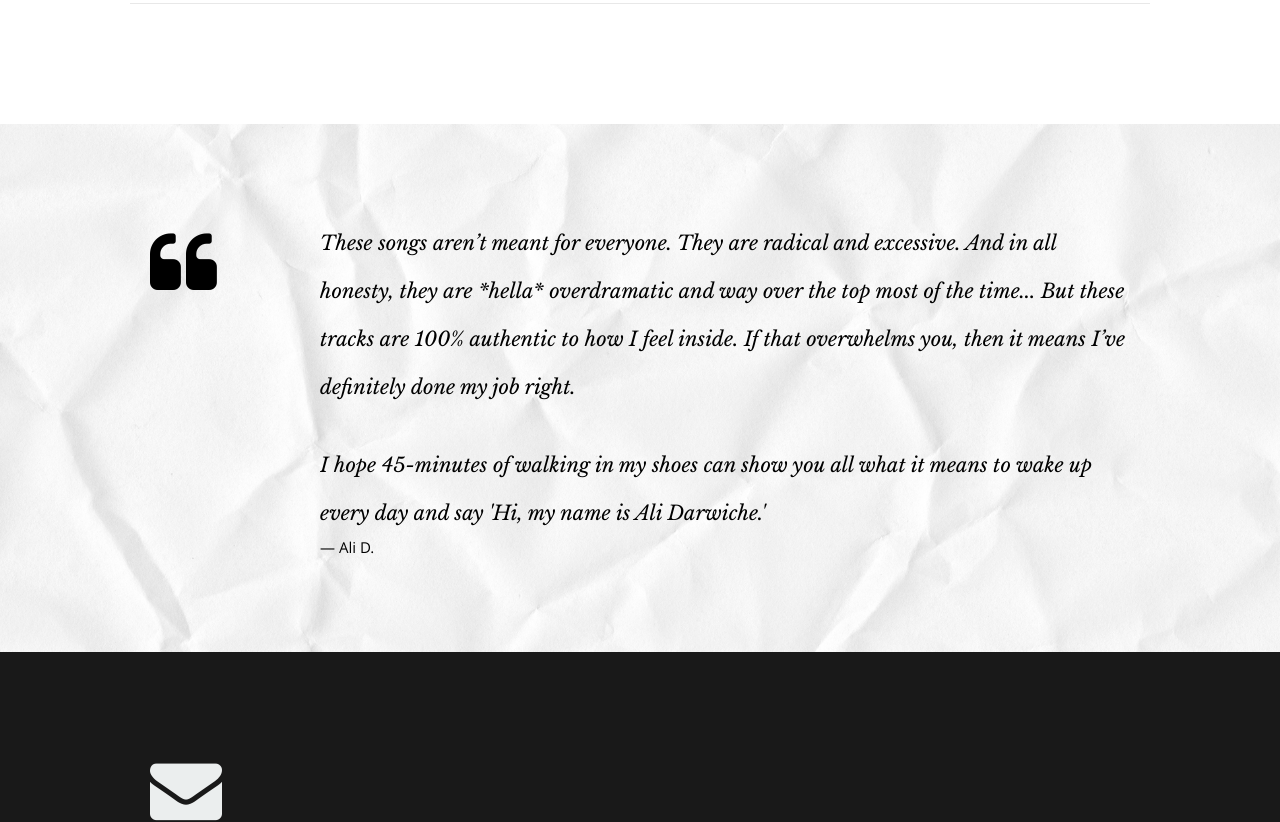
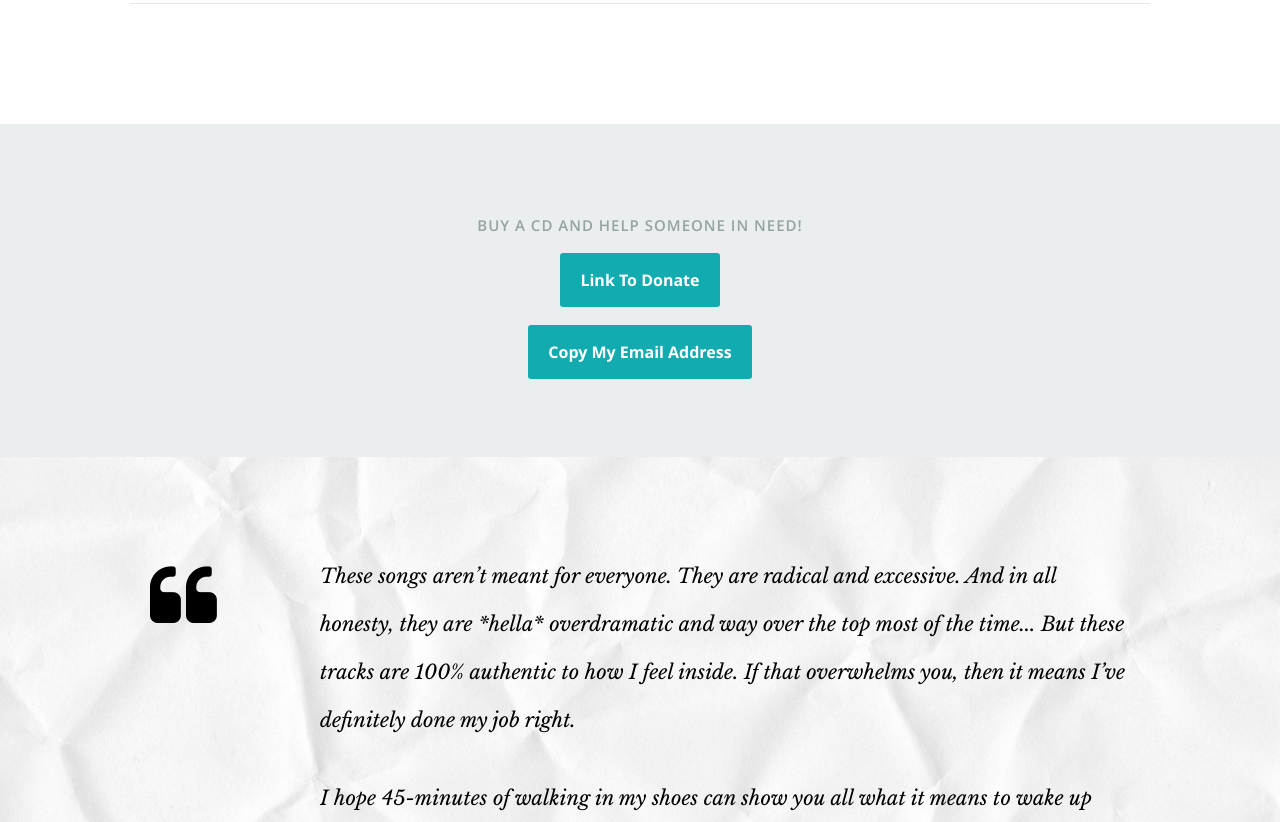
Before and after one commit to alidarwiche/appreciate-everything, a React (Create React App) app: page / in a window 1280 px wide. Shown: the part 1660-2482 px from the top of the page. Built offline with nearby package versions, Linux system fonts and the light colour scheme.

Commit message:
Adding Donation section to website

```diff
--- a/package.json
+++ b/package.json
@@ -5,6 +5,7 @@
   "dependencies": {
     "jquery": "^3.3.1",
     "react": "^16.4.1",
+    "react-copy-to-clipboard": "^5.0.4",
     "react-dom": "^16.4.1",
     "react-ga": "^2.5.3",
     "react-responsive-embed": "^2.1.0",
--- a/src/App.js
+++ b/src/App.js
@@ -10,6 +10,7 @@ import Contact from './Components/Contact';
 import Videos from './Components/Videos';
 import Testimonials from './Components/Testimonials';
 import Portfolio from './Components/Portfolio';
+import Donations from './Components/Donations';
 
 class App extends Component {
 
@@ -52,6 +53,7 @@ class App extends Component {
         <Videos data={this.state.resumeData.videos}/>
         {/* <Resume data={this.state.resumeData.resume}/> */}
         {/* <Portfolio data={this.state.resumeData.portfolio}/> */}
+        <Donations/>
         <Testimonials data={this.state.resumeData.testimonials}/>
         <Contact data={this.state.resumeData.main}/>
         <Footer data={this.state.resumeData.main}/>
--- /dev/null
+++ b/src/Components/Donations.js
@@ -0,0 +1,42 @@
+import React, { Component } from 'react';
+import YouTube from 'react-youtube';
+import {CopyToClipboard} from 'react-copy-to-clipboard';
+
+class Donations extends Component {
+  state = {
+    value: 'whenknightssang@gmail.com',
+    copied: false,
+  };
+
+  render() {
+    const opts = {
+      height: '390',
+      width: '100%',
+      playerVars: {
+        // https://developers.google.com/youtube/player_parameters
+        autoplay: 1,
+      },
+    };
+
+    return (
+      <section id="portfolio">
+
+      <div className="row">
+        <div className="one columns collapsed"></div>
+        <div className="ten columns collapsed" style={{textAlign: 'center'}}>
+            <h1 style={{marginBottom: '15px'}}>Buy a CD and help someone in need!</h1>
+            <YouTube videoId={'Xma3sf9TkRQ'} opts={opts} onReady={(event) => {event.target.pauseVideo();}} />
+              <div><a target="_blank" href='https://www.safeaustin.org/appreciateeverything/'><button>Link To Donate</button></a></div>
+              <CopyToClipboard text={this.state.value}
+                onCopy={() => this.setState({copied: true})}>
+                <button>Copy My Email Address</button>
+              </CopyToClipboard>
+          </div>
+        <div className="one columns collapsed"></div>
+      </div>
+   </section>
+    );
+  }
+}
+
+export default Donations;
--- a/src/Components/Header.js
+++ b/src/Components/Header.js
@@ -26,6 +26,7 @@ class Header extends Component {
             <li><a className="smoothscroll" href="#about">About</a></li>
 	          {/* <li><a className="smoothscroll" href="#resume">Music</a></li> */}
             <li><a className="smoothscroll" href="#resume">Videos</a></li>
+            <li><a className="smoothscroll" href="#portfolio">CDs</a></li>
             {/* <li><a className="smoothscroll" href="#testimonials">Testimonials</a></li> */}
             <li><a className="smoothscroll" href="#contact">Contact</a></li>
          </ul>
```
Also changed, not shown: src/EmailTemplate.txt (added), 1 other file (tests, documents, lock files or other folders).
